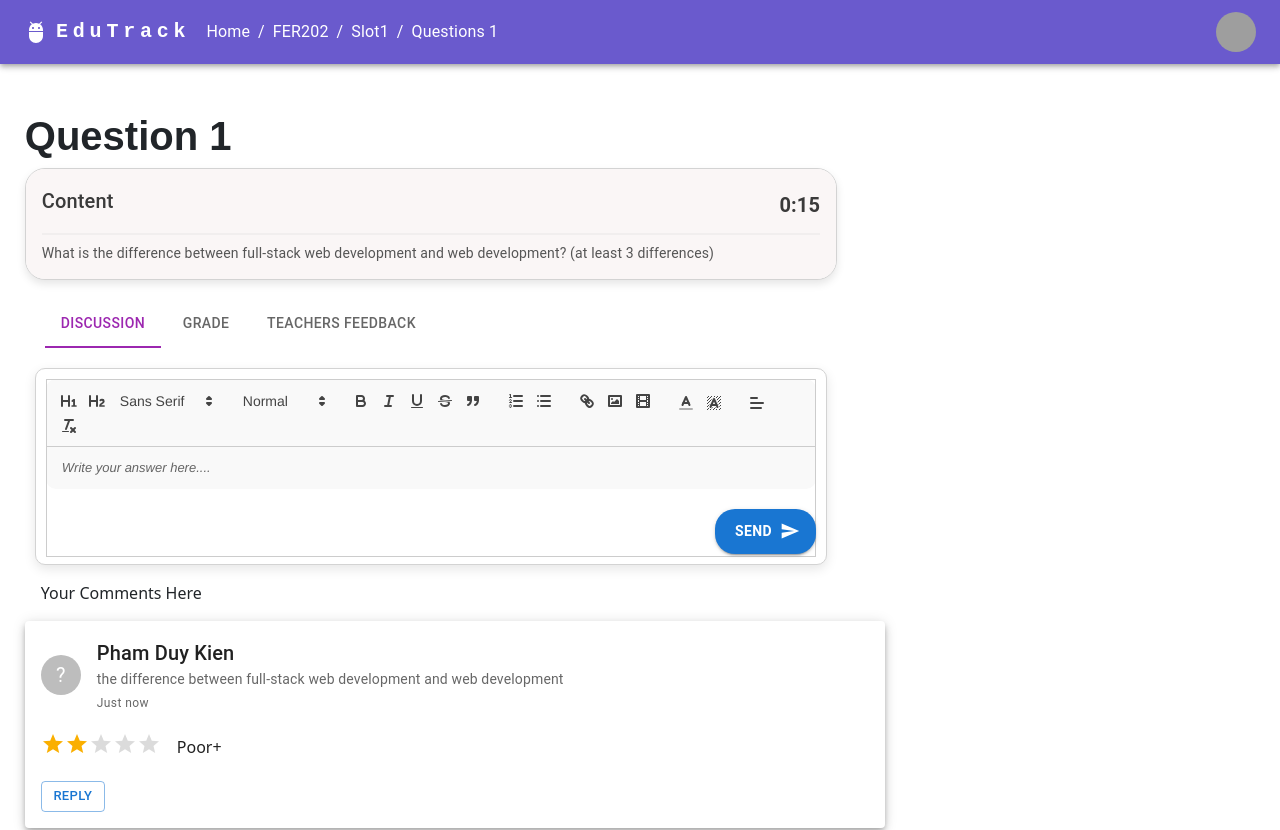
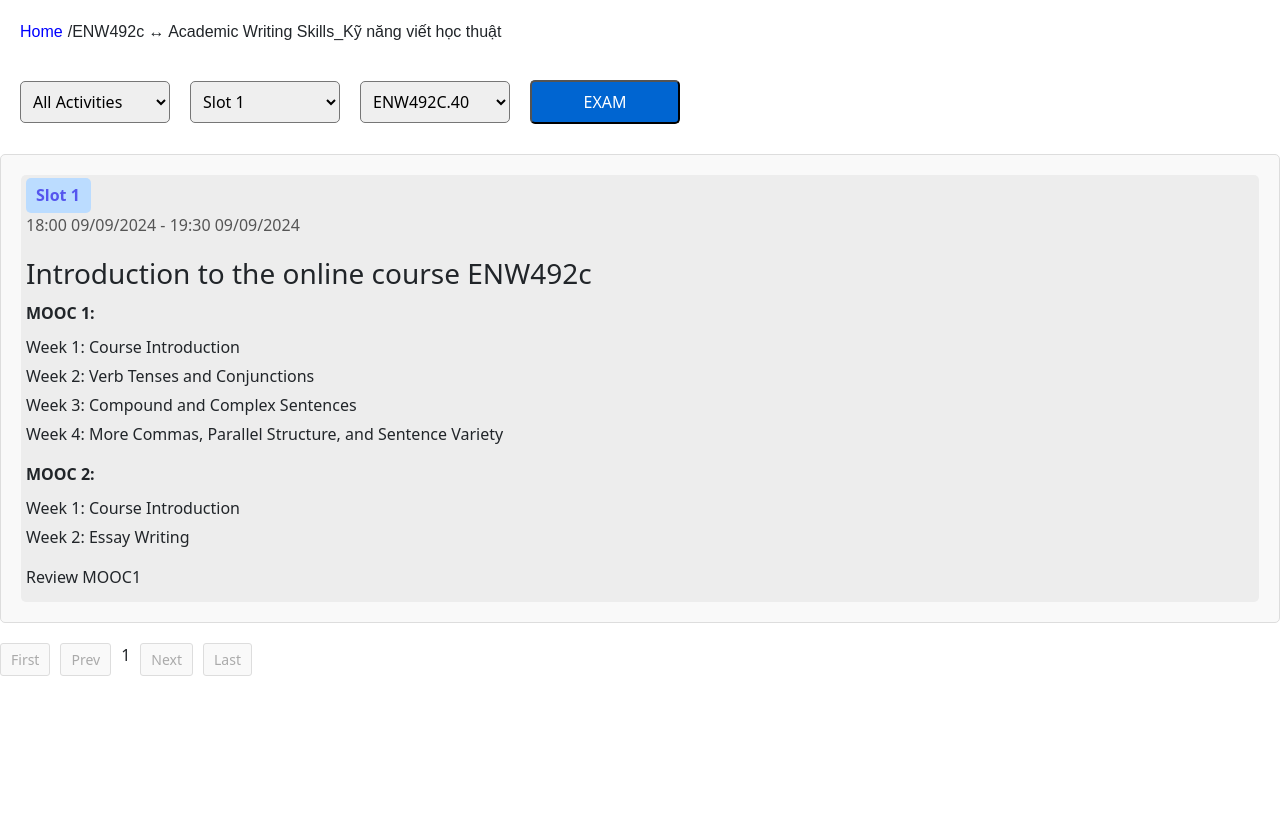
Before and after one commit to PhamKien2803/EDUTRACK-CPL_04_Group03, a React (Vite) app: page /dicussion in a window 1280 px wide. Shown: the top 830 px of the page. After the commit the page ends 800 px from the top, so only its background shows below. Built offline with nearby package versions, Linux system fonts and the light colour scheme; grey boxes are pictures that could not be loaded.

Commit message:
UI lession

```diff
--- a/src/App.tsx
+++ b/src/App.tsx
@@ -1,11 +1,12 @@
 import { Fragment } from "react/jsx-runtime"
 import DicussionPage from "./page/StudentHome/DicussionPage"
+import Lession from "./page/lession/Lession"
 
 function App() {
 
   return (
     <Fragment>
-      <DicussionPage/>
+      <Lession />
     </Fragment>
   )
 }
--- /dev/null
+++ b/src/components/Lession/Content.tsx
@@ -0,0 +1,38 @@
+import React from 'react';
+import './Lession.css';
+
+function Content() {
+    return (
+        <div>
+            <div className="course-info">
+                <div className="boder2">
+                    <div className="slot-header">
+                        <div className="slot-number">Slot 1</div>
+                        <div className="date-time">
+                            18:00 09/09/2024 - 19:30 09/09/2024
+                        </div>
+                    </div>
+
+                    <div className="course-content">
+                        <h3>Introduction to the online course ENW492c</h3>
+                        <p><strong>MOOC 1:</strong></p>
+                        <ul>
+                            <li>Week 1: Course Introduction</li>
+                            <li>Week 2: Verb Tenses and Conjunctions</li>
+                            <li>Week 3: Compound and Complex Sentences</li>
+                            <li>Week 4: More Commas, Parallel Structure, and Sentence Variety</li>
+                        </ul>
+                        <p><strong>MOOC 2:</strong></p>
+                        <ul>
+                            <li>Week 1: Course Introduction</li>
+                            <li>Week 2: Essay Writing</li>
+                        </ul>
+                        <p>Review MOOC1</p>
+                    </div>
+                </div>
+            </div>
+        </div>
+    );
+}
+
+export default Content;
--- /dev/null
+++ b/src/components/Lession/Header.tsx
@@ -0,0 +1,56 @@
+import { useState } from 'react';
+import './Lession.css';
+
+const Slot: React.FC = () => {
+    // State to track the selected option from the dropdown
+    const [activityFilter, setActivityFilter] = useState('All Activities');
+
+    const handleSelectChange = (event: React.ChangeEvent<HTMLSelectElement>) => {
+        setActivityFilter(event.target.value);
+    };
+
+
+    return (
+        <div>
+
+            <div className="course-container">
+                <nav className="breadcrumb">
+                    <a href="#">Home</a> / <a>ENW492c ↔ Academic Writing Skills_Kỹ năng viết học thuật</a>
+                </nav>
+            </div>
+
+            <div className="select-container">
+                <select value={activityFilter} onChange={handleSelectChange} className="activity-select">
+                    <option>All Activities</option>
+                    <option>Hidden</option>
+                    <option>On Going</option>
+                    <option>Cancelled</option>
+                    <option>Completed</option>
+                    <option>Not Started</option>
+                    <option>Assignment or Feedback</option>
+                </select>
+
+
+                <select>
+                    <option>Slot 1</option>
+                    <option>Slot 2</option>
+                    <option>Slot 3</option>
+                    <option>Slot 4</option>
+                    <option>Slot 5</option>
+                    <option>Slot 6</option>
+                </select>
+
+                <select>
+                    <option>ENW492C.40</option>
+                </select>
+
+                <button className="button-exam">EXAM</button>
+            </div>
+        </div>
+
+
+
+    )
+}
+
+export default Slot
--- /dev/null
+++ b/src/components/Lession/Items.tsx
@@ -0,0 +1,44 @@
+import React, { useState } from 'react';
+const Items: React.FC = () => {
+  // State to track the selected option from the dropdown
+  const [activityFilter, setActivityFilter] = useState('All Activities');
+
+  // State for pagination
+  const [currentPage, setCurrentPage] = useState(1);
+  const totalItems = 6; // total items
+  const itemsPerPage = 6; // items per page
+  const totalPages = Math.ceil(totalItems / itemsPerPage);
+
+
+
+  const goToFirstPage = () => {
+    setCurrentPage(1);
+  };
+
+  const goToPrevPage = () => {
+    setCurrentPage((prev) => (prev > 1 ? prev - 1 : prev));
+  };
+
+  const goToNextPage = () => {
+    setCurrentPage((prev) => (prev < totalPages ? prev + 1 : prev));
+  };
+
+  const goToLastPage = () => {
+    setCurrentPage(totalPages);
+  };
+
+  return (
+    <div className="pagination">
+      {/* <span>{totalItems} of {totalItems} items - {totalPages} pages</span> */}
+      <div className="pagination-buttons">
+        <button onClick={goToFirstPage} disabled={currentPage === 1}>First</button>
+        <button onClick={goToPrevPage} disabled={currentPage === 1}>Prev</button>
+        <span>{currentPage}</span>
+        <button onClick={goToNextPage} disabled={currentPage === totalPages}>Next</button>
+        <button onClick={goToLastPage} disabled={currentPage === totalPages}>Last</button>
+      </div>
+    </div>
+  );
+}
+
+export default Items;
--- /dev/null
+++ b/src/components/Lession/Lession.css
@@ -0,0 +1,129 @@
+.course-container {
+    font-family: Arial, sans-serif;
+    padding: 20px;
+}
+
+.breadcrumb {
+    margin-bottom: 10px;
+}
+
+.breadcrumb a {
+    color: blue;
+    text-decoration: none;
+    margin-right: 5px;
+}
+
+.header-lession {
+    display: flex;
+    justify-content: space-between;
+    margin-bottom: 20px;
+}
+
+.header button {
+    background-color: #007bff;
+    color: white;
+    padding: 10px 15px;
+    border: none;
+    border-radius: 5px;
+    cursor: pointer;
+}
+
+.course-info {
+    border: 1px solid #ddd;
+    padding: 20px;
+    border-radius: 5px;
+    background-color: #f9f9f9;
+}
+
+.boder2 {
+    padding: 3px 5px;
+    border-radius: 5px;
+    background-color: #ededed;
+}
+
+.slot-header {
+
+    justify-content: space-between;
+    margin-bottom: 20px;
+}
+
+.slot-number {
+
+    height: 35px;
+    width: 65px;
+    background-color: #bbdcff;
+    color: rgb(85, 85, 238);
+    padding: 5px 10px;
+    border-radius: 5px;
+    font-weight: bold;
+}
+
+.date-time {
+    color: #555;
+}
+
+.course-content h3 {
+    margin-bottom: 10px;
+}
+
+.course-content ul {
+    list-style-type: none;
+    padding-left: 0;
+}
+
+.course-content ul li {
+    margin-bottom: 5px;
+}
+
+.course-content p {
+    margin-bottom: 10px;
+}
+
+.select-container select {
+    width: 150px;
+    padding: 8px;
+    border-radius: 5px;
+    margin-left: 20px;
+}
+
+.button-exam {
+    width: 150px;
+    padding: 8px;
+    border-radius: 5px;
+    margin-left: 20px;
+    margin-bottom: 30px;
+    background-color: #0065d1;
+    color: rgb(255, 255, 255);
+}
+
+.pagination {
+    margin-top: 20px;
+    display: flex;
+    justify-content: space-between;
+    align-items: center;
+}
+
+.pagination-buttons {
+    display: flex;
+    gap: 10px;
+}
+
+.pagination-buttons button {
+    padding: 5px 10px;
+    border: 1px solid #ddd;
+    background-color: white;
+    cursor: pointer;
+    font-size: 14px;
+    border-radius: 3px;
+}
+
+.pagination-buttons button:hover {
+    background-color: #007bff;
+    color: white;
+}
+
+.pagination-buttons button:disabled {
+    background-color: #f9f9f9;
+    color: #aaa;
+    cursor: not-allowed;
+}
--- /dev/null
+++ b/src/page/lession/Lession.tsx
@@ -0,0 +1,16 @@
+import React from 'react';
+import Content from '../../components/Lession/Content';
+import Header from '../../components/Lession/Header';
+import Items from '../../components/Lession/Items';
+
+function Lession() {
+    return (
+        <div>
+            <Header />
+            <Content />
+            <Items />
+        </div>
+    );
+}
+
+export default Lession;
```
